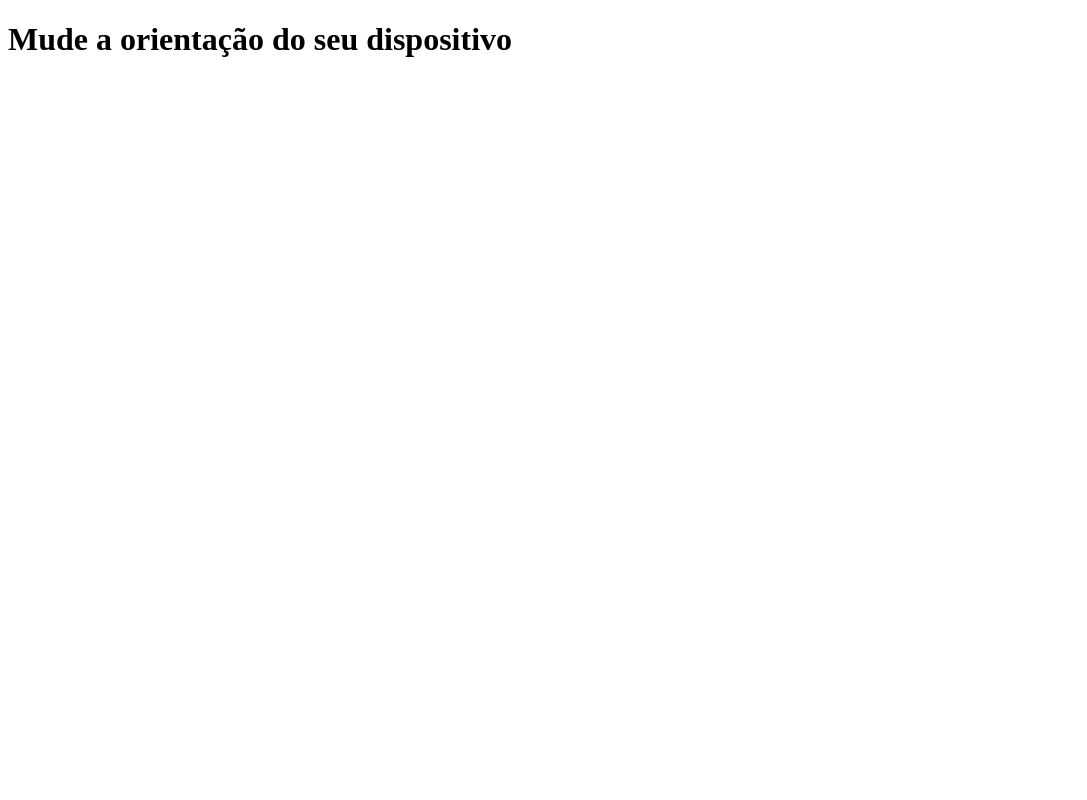
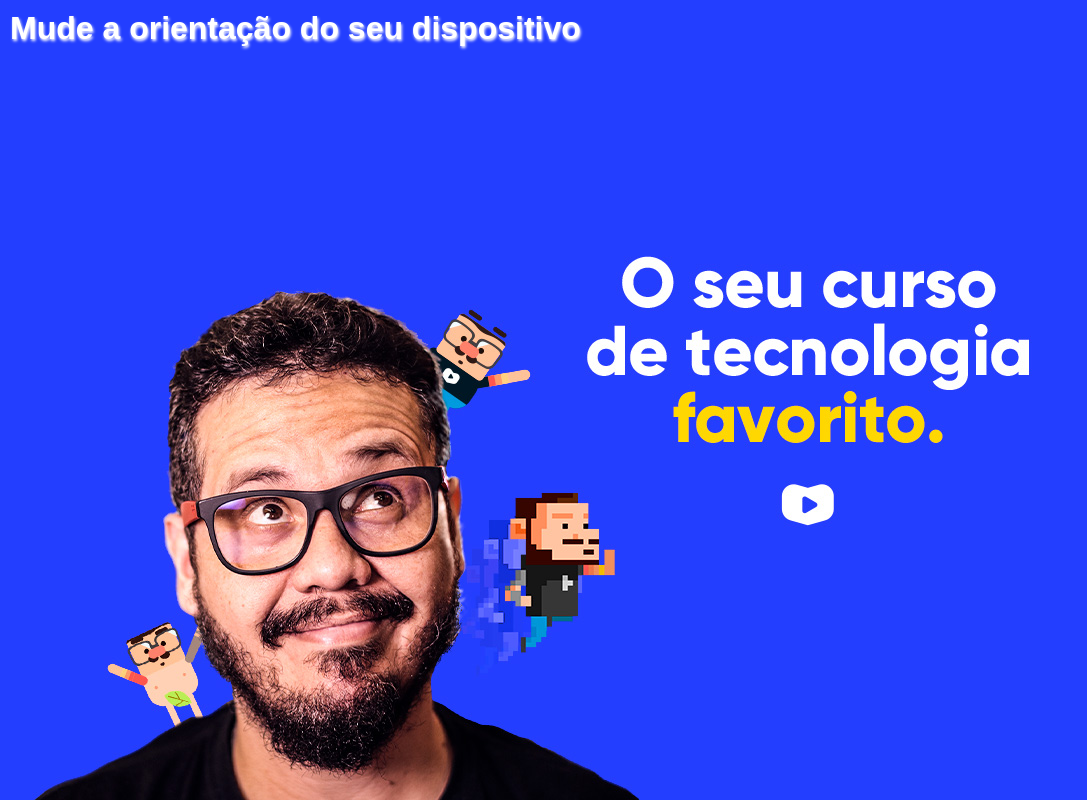
Before and after one commit to vineevaz/html-css, a plain HTML site: page exerc/ex026/mq002/index.html in a window 1280 px wide. Shown: the whole page, without its empty margins (0-1087 px from the left). Drawn offline with Linux system fonts and the light colour scheme.

Commit message:
ex002 mídia

```diff
--- a/exerc/ex026/mq002/estilos/paisagem.css
+++ b/exerc/ex026/mq002/estilos/paisagem.css
@@ -1,3 +1,8 @@
 @charset "UTF-8";
 
+body{
+    background-image: url(../imagens/cev-landscape.jpg) ;
+    background-position: left bottom;
+}
+
 /* Aparelho deitado (landscape)*/
--- a/exerc/ex026/mq002/estilos/retrato.css
+++ b/exerc/ex026/mq002/estilos/retrato.css
@@ -1,3 +1,8 @@
 @charset "UTF-8";
 
+body{
+    background-image: url(../imagens/cev-portrait.jpg);
+    background-position: center bottom;
+}
+
 /* Modo retrato (portrait)*/
--- a/exerc/ex026/mq002/estilos/style.css
+++ b/exerc/ex026/mq002/estilos/style.css
@@ -1,2 +1,24 @@
 @charset "UTF-8";
+*{
+    margin: 0px;
+    padding: 0px;
+    font-family: Arial, Helvetica, sans-serif;
+}
+html, body{
+    width: 100vw;
+    height: 100vh;
+    background-color: #233eff;
+    background-size: contain;
+    background-repeat: no-repeat;
+    background-position: 50%;
+
+}
+h1{
+    color: white;
+    text-shadow: 1px 2px 3px;
+    background-color: #233eff;
+    padding: 10px;
+}
+
+
 /*Config gerais*/
--- a/exerc/ex026/mq002/index.html
+++ b/exerc/ex026/mq002/index.html
@@ -5,8 +5,8 @@
     <meta name="viewport" content="width=device-width, initial-scale=1.0">
     <title>Media Queries</title>
     <link rel="stylesheet" href="estilos/style.css" media="all">
-    <link rel="stylesheet" href="estilos/retrato.css" media="screem and (orientation: portrait)">
-    <link rel="stylesheet" href="estilos/paisagem.css" media="screem and (orientation: landscape)">
+    <link rel="stylesheet" href="estilos/retrato.css" media="screen and (orientation: portrait)">
+    <link rel="stylesheet" href="estilos/paisagem.css" media="screen and (orientation: landscape)">
 </head>
 <body>
     <h1>Mude a orientação do seu dispositivo</h1>
```
